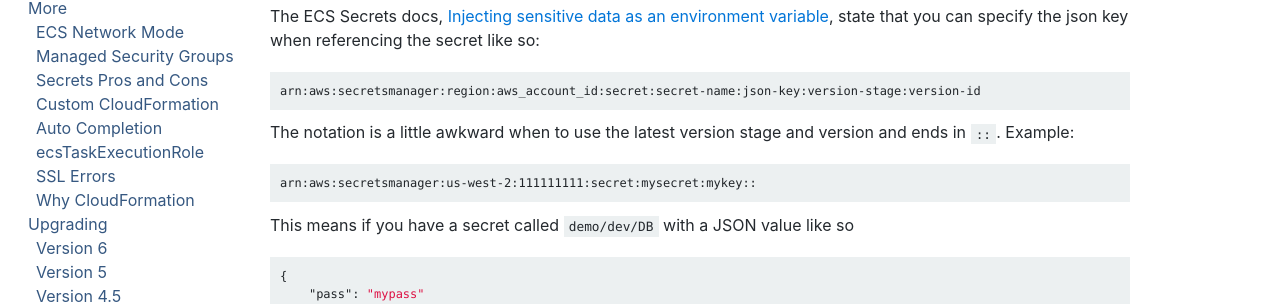
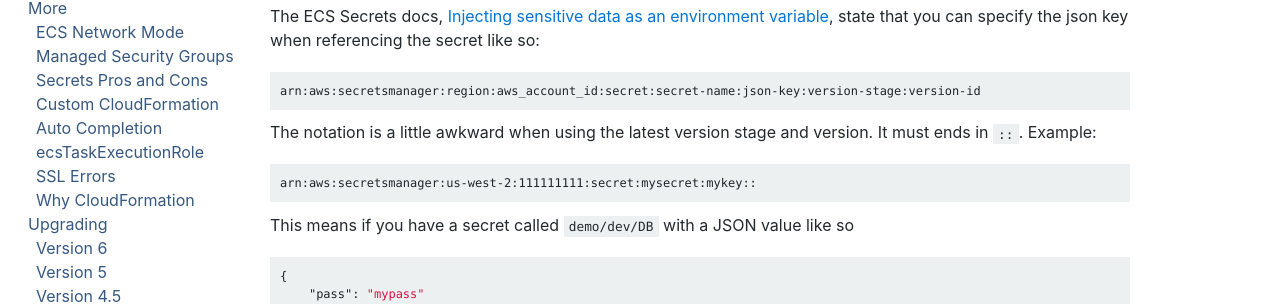
Before and after one commit to boltops-tools/ufo-docs, a Jekyll site: the page built from _docs/features/env_files/secrets.md, in a window 1280 px wide and 900 px high, scrolled down 2107 px. Shown: the part 138-442 px from the top of the window. Built offline with Jekyll 4.4.1, drawn with Linux system fonts in a browser that asks for light colours; cached includes are drawn as plain includes; a script that is not in the unit is left out.

Commit message:
update secrets docs

```diff
--- a/_docs/features/env_files/secrets.md
+++ b/_docs/features/env_files/secrets.md
@@ -100,7 +100,7 @@ The ECS Secrets docs, [Injecting sensitive data as an environment variable](http
 
     arn:aws:secretsmanager:region:aws_account_id:secret:secret-name:json-key:version-stage:version-id
 
-The notation is a little awkward when to use the latest version stage and version and ends in `::`. Example:
+The notation is a little awkward when using the latest version stage and version. It must ends in `::`. Example:
 
     arn:aws:secretsmanager:us-west-2:111111111:secret:mysecret:mykey::
 
```
